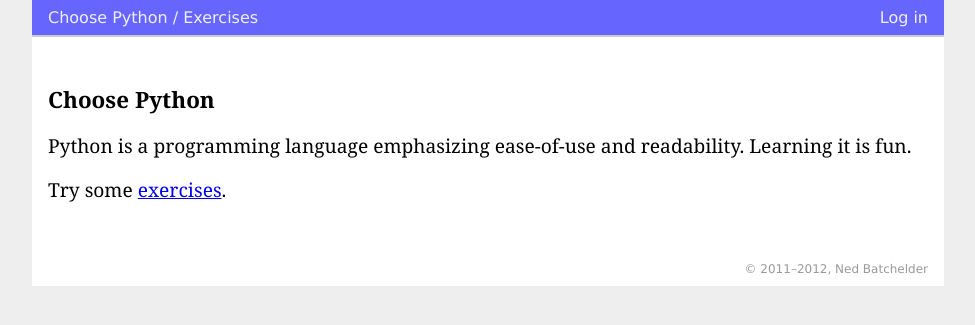
After one commit to nedbat/choosy, a Django app: template server/choosy/templates/home.html in a window 1280 px wide. The commit adds this page. Shown: the top 325 px of the page, without its empty margins (168-1143 px from the left). Run offline with Django 3.2, Linux system fonts and the light colour scheme; the template is opened without the code that fills it, so the values that code supplies are empty; parts of the project's set-up code (start-up, migrations or seed data) failed here and were passed over.

Commit message:
A home page.

```diff
--- a/server/choosy/templates/base.html
+++ b/server/choosy/templates/base.html
@@ -15,7 +15,7 @@
             <a href="{% url account_login %}">Log in</a>
           {% endif %}
         </div>
-        <div>Choose Python /
+        <div><a href="{% url home %}">Choose Python</a> /
           <a href="{% url gym %}">Exercises</a>
           {% if user.is_authenticated %}
           /
--- /dev/null
+++ b/server/choosy/templates/home.html
@@ -0,0 +1,13 @@
+{% extends "base.html" %}
+
+{% block title %}Choose Python{% endblock %}
+
+{% block main %}
+<h1>Choose Python</h1>
+
+<p>Python is a programming language emphasizing ease-of-use and readability.
+Learning it is fun.</p>
+
+<p>Try some <a href='{% url gym %}'>exercises</a>.</p>
+
+{% endblock %}
--- a/server/urls.py
+++ b/server/urls.py
@@ -5,6 +5,7 @@ from django.views.generic.simple import direct_to_template
 admin.autodiscover()
 
 urlpatterns = patterns('',
+    url(r'^$', direct_to_template, { 'template': 'choosy/templates/home.html' }, name='home'),
     url(r'^admin/', include(admin.site.urls)),
     url(r'^gym/', include('gym.urls')),
     url(r'^desk/', include('desk.urls')),
```
